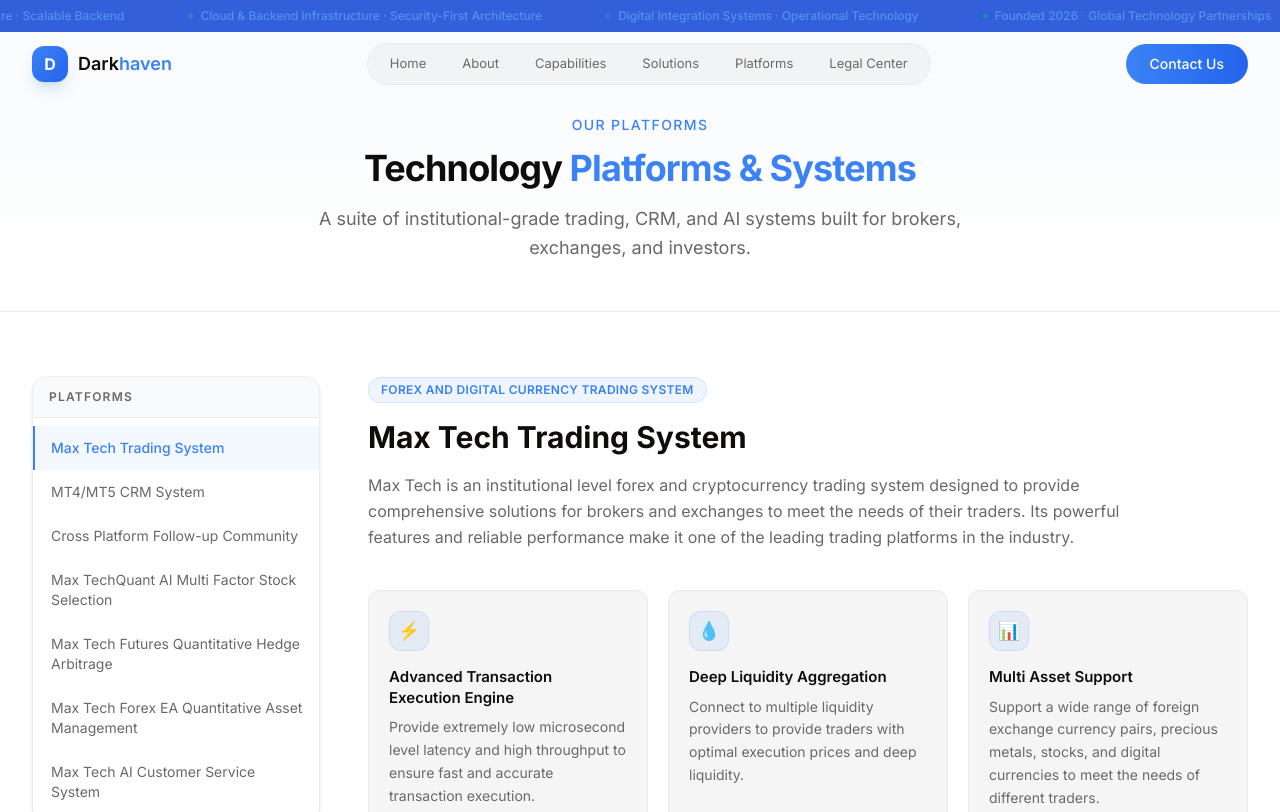
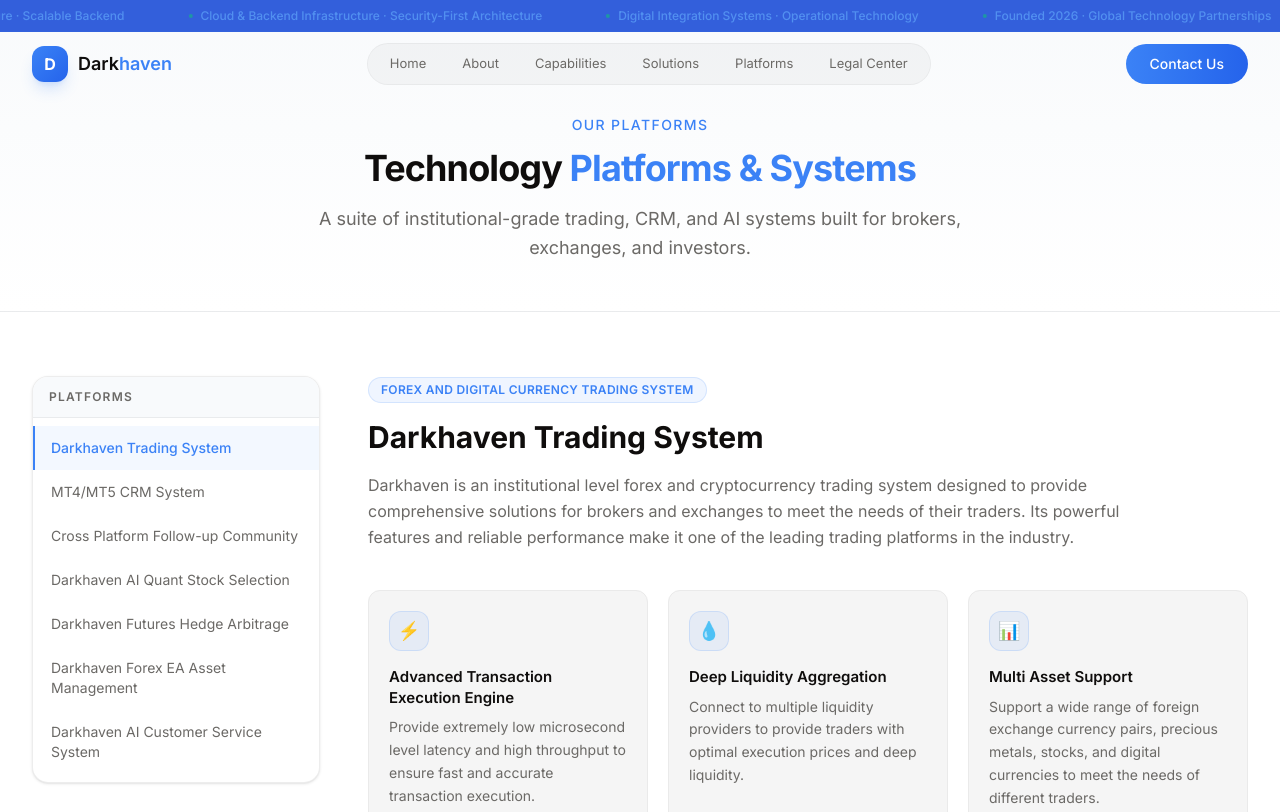
Before and after one commit to webteamgtc/darkhaven, a Next.js app: page /platforms in a window 1280 px wide. Shown: the top 812 px of the page. Built offline with nearby package versions, Linux system fonts and the light colour scheme.

Commit message:
Rename Max Tech to Darkhaven, fix grid to 2/3/4 cols

```diff
--- a/src/app/platforms/page.tsx
+++ b/src/app/platforms/page.tsx
@@ -9,11 +9,11 @@
 const sections = [
   {
     id: "trading-system",
-    nav: "Max Tech Trading System",
-    title: "Max Tech Trading System",
+    nav: "Darkhaven Trading System",
+    title: "Darkhaven Trading System",
     subtitle: "Forex and Digital Currency Trading System",
     description:
-      "Max Tech is an institutional level forex and cryptocurrency trading system designed to provide comprehensive solutions for brokers and exchanges to meet the needs of their traders. Its powerful features and reliable performance make it one of the leading trading platforms in the industry.",
+      "Darkhaven is an institutional level forex and cryptocurrency trading system designed to provide comprehensive solutions for brokers and exchanges to meet the needs of their traders. Its powerful features and reliable performance make it one of the leading trading platforms in the industry.",
     features: [
       {
         icon: "⚡",
@@ -186,11 +186,11 @@
   },
   {
     id: "ai-stock-selection",
-    nav: "Max TechQuant AI Multi Factor Stock Selection",
-    title: "Max TechQuant Global AI Multi Factor Investment Model Stock Selection System",
+    nav: "Darkhaven AI Quant Stock Selection",
+    title: "Darkhaven AI Multi Factor Investment Model Stock Selection System",
     subtitle: "AI-Powered Quantitative Stock Selection",
     description:
-      "Max TechQuant is an innovative global AI multi factor investment model stock selection system designed to meet investors' demand for quantitative automatic stock selection in the global securities market. It integrates cutting-edge AI models and machine learning technologies, providing investors with unprecedented investment experience and protection.",
+      "Darkhaven TechQuant is an innovative global AI multi factor investment model stock selection system designed to meet investors' demand for quantitative automatic stock selection in the global securities market. It integrates cutting-edge AI models and machine learning technologies, providing investors with unprecedented investment experience and protection.",
     features: [
       {
         icon: "🌏",
@@ -245,17 +245,17 @@
       {
         icon: "🎭",
         title: "Suitable For Various Investors",
-        desc: "Whether experienced professionals or beginners, Max TechQuant can meet different investment needs and risk tolerance.",
+        desc: "Whether experienced professionals or beginners, Darkhaven can meet different investment needs and risk tolerance.",
       },
     ],
   },
   {
     id: "futures-arbitrage",
-    nav: "Max Tech Futures Quantitative Hedge Arbitrage",
-    title: "Max Tech Futures Quantitative Hedge Arbitrage Trading System",
+    nav: "Darkhaven Futures Hedge Arbitrage",
+    title: "Darkhaven Futures Quantitative Hedge Arbitrage Trading System",
     subtitle: "Quantitative Hedge Arbitrage for Futures Markets",
     description:
-      "Hedging arbitrage is a trading strategy that reduces risk and profits by simultaneously buying and selling related futures contracts. The Max Tech system uses quantitative models to analyze historical data, identify extreme points of futures contract spreads, and profit from the regression or convergence of spreads. Max Tech Futures Quantitative Hedge Arbitrage Trading System is an innovative trading system designed specifically for quantitative hedge arbitrage trading in the futures market. It combines cutting-edge quantitative technology and advanced arbitrage strategies, providing investors with stable profits and minimal risk investment opportunities.",
+      "Hedging arbitrage is a trading strategy that reduces risk and profits by simultaneously buying and selling related futures contracts. The Darkhaven system uses quantitative models to analyze historical data, identify extreme points of futures contract spreads, and profit from the regression or convergence of spreads. Darkhaven Futures Quantitative Hedge Arbitrage Trading System is an innovative trading system designed specifically for quantitative hedge arbitrage trading in the futures market. It combines cutting-edge quantitative technology and advanced arbitrage strategies, providing investors with stable profits and minimal risk investment opportunities.",
     features: [
       {
         icon: "📉",
@@ -311,11 +311,11 @@
   },
   {
     id: "forex-ea",
-    nav: "Max Tech Forex EA Quantitative Asset Management",
-    title: "Max Tech Forex EA Quantitative Asset Management System",
+    nav: "Darkhaven Forex EA Asset Management",
+    title: "Darkhaven Forex EA Quantitative Asset Management System",
     subtitle: "AI-Powered Autonomous Forex Trading",
     description:
-      "Max Tech Forex EA Quantitative Asset Management System is a powerful trading system designed specifically for quantitative trading in the forex market. It combines artificial intelligence (AI) technology, deep learning, and autonomous trading, providing investors with stable profit and risk avoidance investment opportunities. The Max Tech system utilizes advanced AI algorithms and deep learning models to analyze historical data and real-time market dynamics, and identify trading opportunities. It utilizes autonomous trading function to automatically execute trading instructions without the need for manual intervention.",
+      "Darkhaven Forex EA Quantitative Asset Management System is a powerful trading system designed specifically for quantitative trading in the forex market. It combines artificial intelligence (AI) technology, deep learning, and autonomous trading, providing investors with stable profit and risk avoidance investment opportunities. The Darkhaven system utilizes advanced AI algorithms and deep learning models to analyze historical data and real-time market dynamics, and identify trading opportunities. It utilizes autonomous trading function to automatically execute trading instructions without the need for manual intervention.",
     features: [
       {
         icon: "🧠",
@@ -366,11 +366,11 @@
   },
   {
     id: "ai-customer-service",
-    nav: "Max Tech AI Customer Service System",
-    title: "Max Tech AI Customer Service System",
+    nav: "Darkhaven AI Customer Service System",
+    title: "Darkhaven AI Customer Service System",
     subtitle: "Autonomous GPT-Powered Customer Support",
     description:
-      "The Max Tech AI Customer Service System is an autonomous AI customer service system trained using GPT, designed to provide businesses with a 24/7, efficient, and low-cost customer service solution. The Max Tech system leverages a pre-trained GPT model, utilizing natural language processing and machine learning technologies to understand various customer inquiries and generate accurate, comprehensive responses. It can autonomously handle customer inquiries in private domains, achieving automated sales and customer service.",
+      "The Darkhaven AI Customer Service System is an autonomous AI customer service system trained using GPT, designed to provide businesses with a 24/7, efficient, and low-cost customer service solution. The Darkhaven system leverages a pre-trained GPT model, utilizing natural language processing and machine learning technologies to understand various customer inquiries and generate accurate, comprehensive responses. It can autonomously handle customer inquiries in private domains, achieving automated sales and customer service.",
     features: [
       {
         icon: "🤖",
@@ -404,7 +404,7 @@
       },
     ],
     footer:
-      "The Max Tech AI Customer Service System is a powerful, efficient, and cost-effective customer service solution that helps businesses improve customer satisfaction, reduce operational costs, and increase efficiency. By leveraging advanced AI technology, the system can handle customer inquiries around the clock and provide comprehensive customer support for companies.",
+      "The Darkhaven AI Customer Service System is a powerful, efficient, and cost-effective customer service solution that helps businesses improve customer satisfaction, reduce operational costs, and increase efficiency. By leveraging advanced AI technology, the system can handle customer inquiries around the clock and provide comprehensive customer support for companies.",
   },
 ];
 
--- a/src/components/PlatformsPreview.tsx
+++ b/src/components/PlatformsPreview.tsx
@@ -5,7 +5,7 @@
     id: "trading-system",
     icon: "⚡",
     label: "Trading System",
-    title: "Max Tech Trading System",
+    title: "Darkhaven Trading System",
     desc: "Institutional-grade forex & crypto trading platform with advanced execution, liquidity aggregation, and white-label support.",
     tag: "Forex · Crypto",
   },
@@ -29,7 +29,7 @@
     id: "ai-stock-selection",
     icon: "🤖",
     label: "AI Stock Selection",
-    title: "Max TechQuant AI Multi Factor Stock Selection",
+    title: "Darkhaven AI Quant Stock Selection",
     desc: "Global AI-powered quantitative stock selection combining hundreds of factors, machine learning, and real-time portfolio monitoring.",
     tag: "AI · Quant",
   },
@@ -37,7 +37,7 @@
     id: "futures-arbitrage",
     icon: "📉",
     label: "Hedge Arbitrage",
-    title: "Futures Quantitative Hedge Arbitrage System",
+    title: "Darkhaven Futures Hedge Arbitrage System",
     desc: "Quantitative hedge arbitrage for futures markets — automated trading, extreme value recognition, and strict risk controls.",
     tag: "Futures · Quant",
   },
@@ -45,7 +45,7 @@
     id: "forex-ea",
     icon: "🧠",
     label: "Forex EA",
-    title: "Forex EA Quantitative Asset Management",
+    title: "Darkhaven Forex EA Asset Management",
     desc: "AI-driven autonomous forex trading with deep learning, multi-strategy execution, and 24/5 all-weather cloud deployment.",
     tag: "Forex · AI",
   },
@@ -53,7 +53,7 @@
     id: "ai-customer-service",
     icon: "💬",
     label: "AI Support",
-    title: "Max Tech AI Customer Service System",
+    title: "Darkhaven AI Customer Service System",
     desc: "GPT-powered autonomous customer service handling 10,000+ inquiries per minute — 24/7, multi-channel, and low-cost.",
     tag: "GPT · Automation",
   },
@@ -75,7 +75,7 @@
         </div>
 
         {/* Cards Grid */}
-        <div className="grid sm:grid-cols-2 lg:grid-cols-3 xl:grid-cols-4 gap-4 sm:gap-5">
+        <div className="grid grid-cols-2 md:grid-cols-3 xl:grid-cols-4 gap-4 sm:gap-5">
           {platforms.map((p) => (
             <Link
               key={p.id}
```
